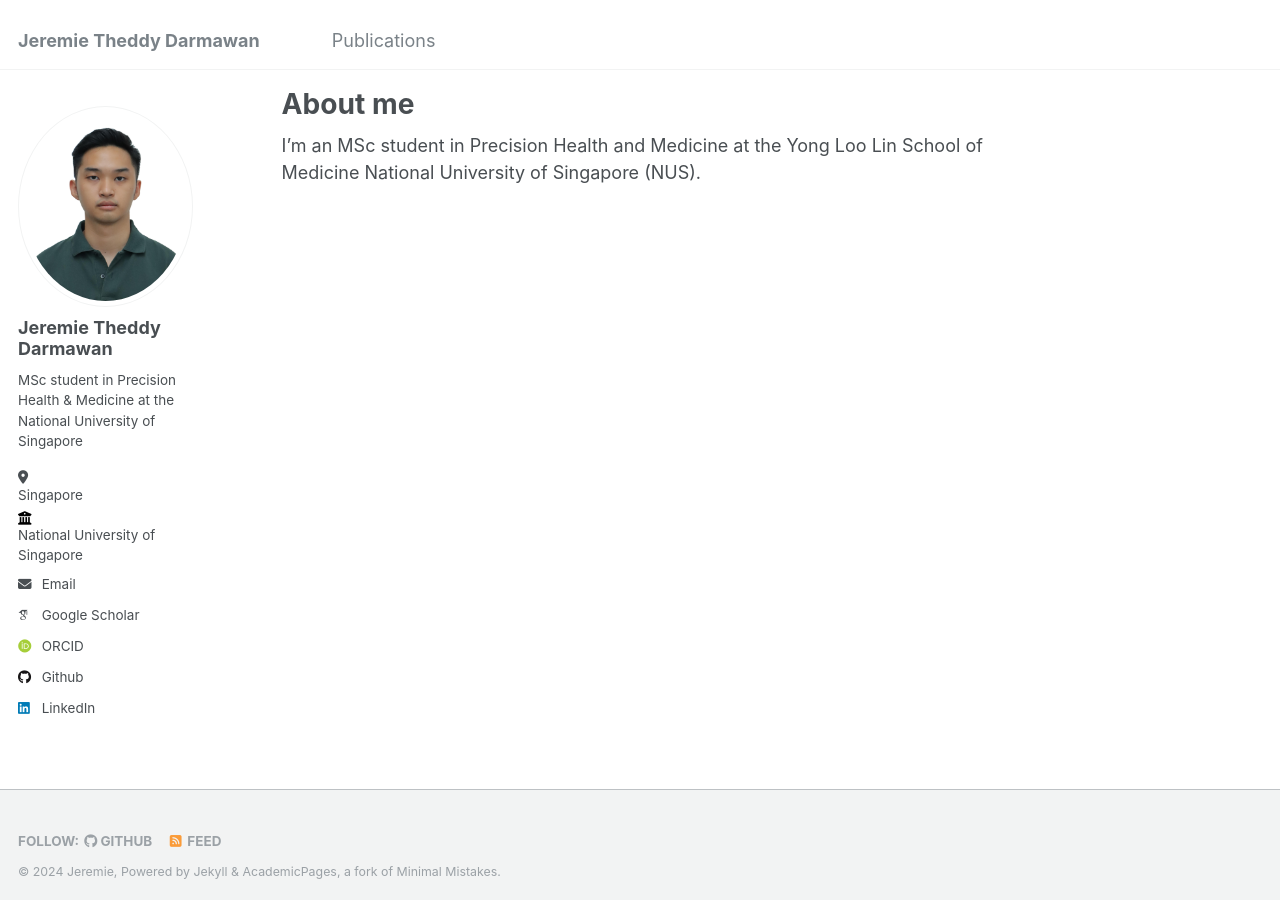
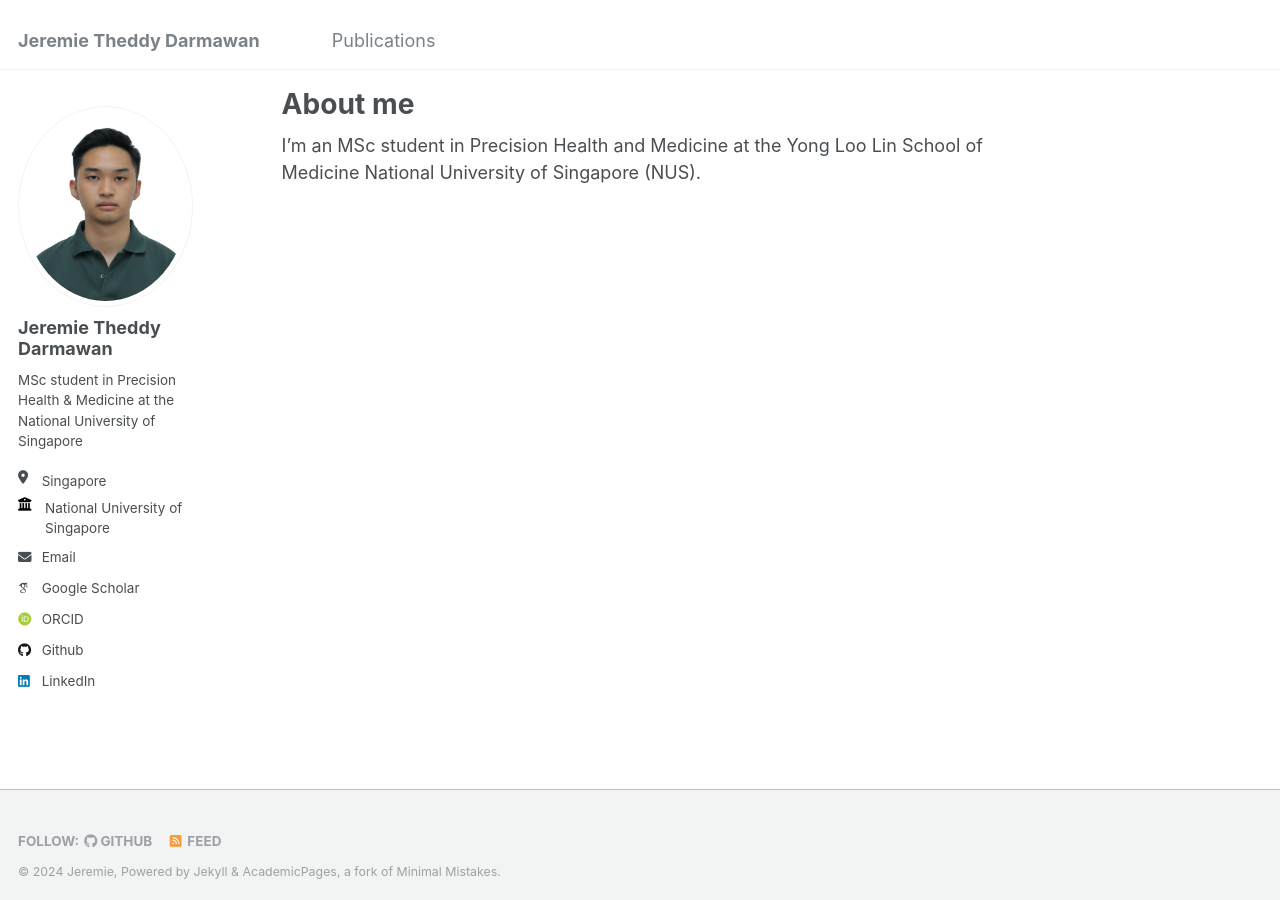
Before and after one commit to jeremietd/jeremietd.github.io, a Jekyll site: the page built from _pages/about.md, in a window 1280 px wide. Built offline with Jekyll 4.4.1, drawn with Linux system fonts in a browser that asks for light colours; some web fonts are replaced.

Commit message:
Update _sidebar.scss

```diff
--- a/_sass/_sidebar.scss
+++ b/_sass/_sidebar.scss
@@ -129,9 +129,9 @@
 }
 
 .sidebar .author__desktop {
-  display: grid;
+  display: none;
   @media screen and (min-width: 1030px) {
-    display: grid;
+    display: flex;
     white-space: normal;
     word-wrap: break-word;
     overflow: visible;
```
